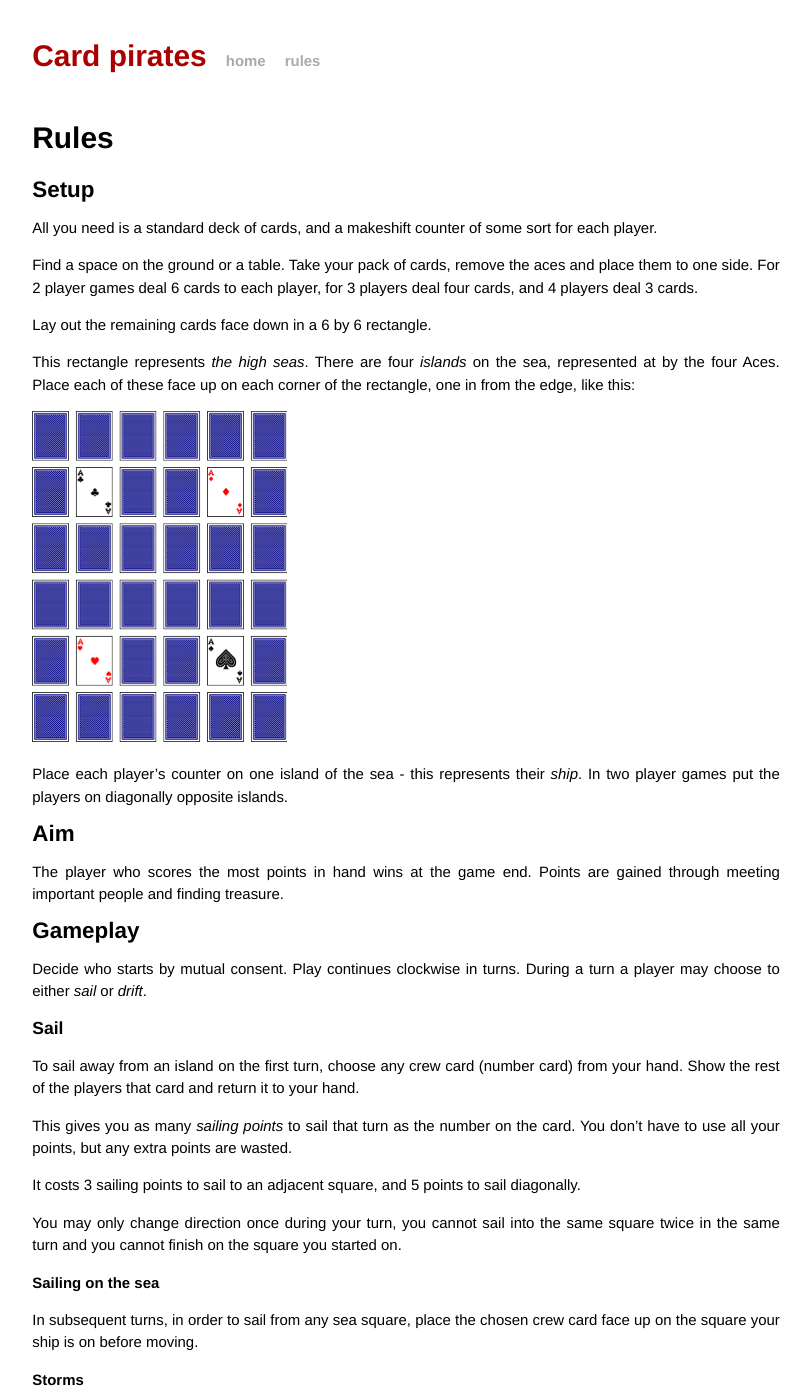
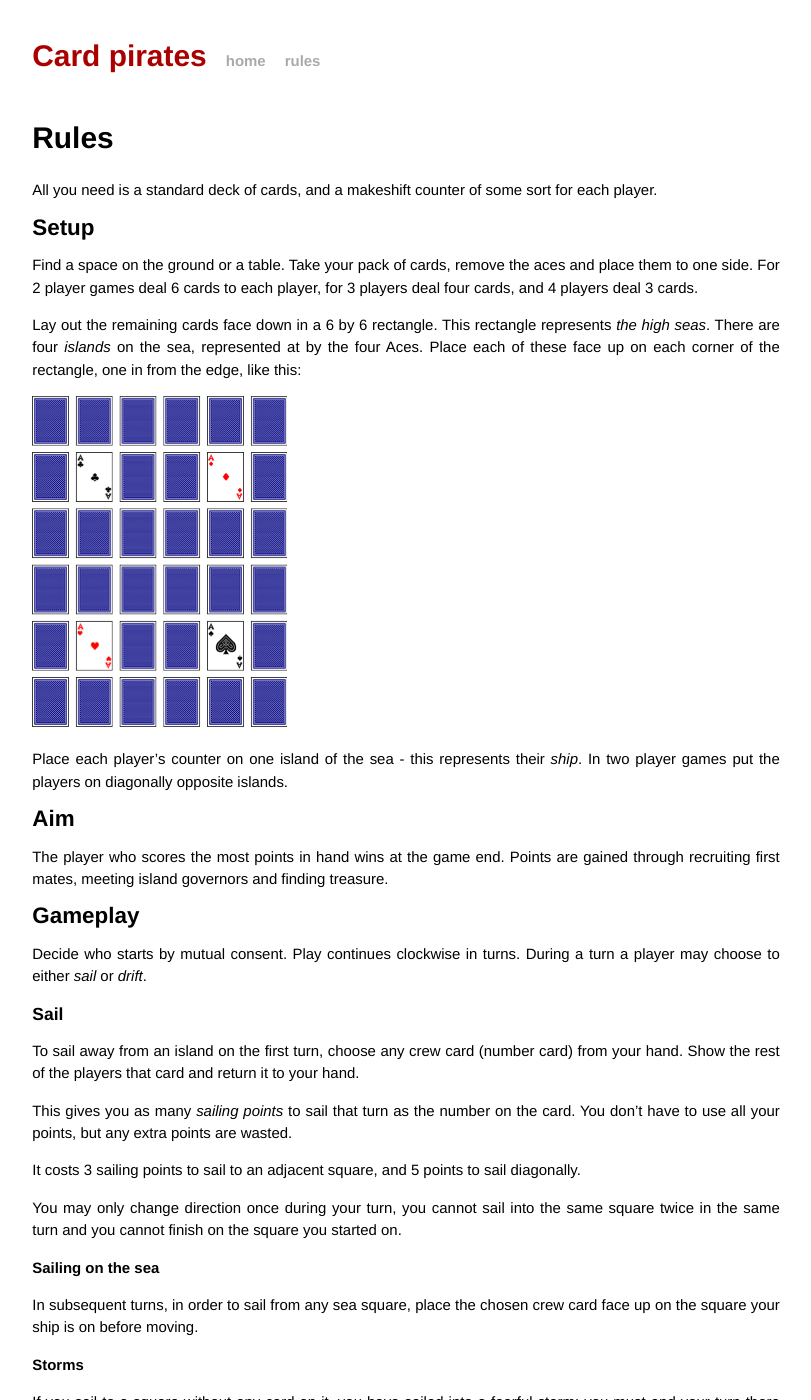
Before and after one commit to chrismdp/cardpirates, a Jekyll site: the page built from rules/index.md, in a window 1280 px wide and 1400 px high. Shown: the whole window, without its empty margins (234-1045 px from the left). Built offline with Jekyll 4.4.1, drawn with Linux system fonts in a browser that asks for light colours.

Commit message:
Ads + rules tweaks

```diff
--- /dev/null
+++ b/_includes/ad-skyscraper.html
@@ -0,0 +1,13 @@
+<div class='ad' style='float: right; margin: 0 0 20px 10px'>
+  <script type="text/javascript"><!--
+  google_ad_client = "ca-pub-8154219486027373";
+  /* cardpirates */
+  google_ad_slot = "9921100028";
+  google_ad_width = 160;
+  google_ad_height = 600;
+  //-->
+  </script>
+  <script type="text/javascript"
+  src="http://pagead2.googlesyndication.com/pagead/show_ads.js">
+  </script>
+</div>
--- a/_layouts/default.html
+++ b/_layouts/default.html
@@ -22,19 +22,6 @@
               <a class="extra" href="/">home</a>
               <a class="extra" href="/rules">rules</a>
             </div>
-            <div class='ad' style='float: right'>
-              <script type="text/javascript"><!--
-              google_ad_client = "ca-pub-8154219486027373";
-              /* cardpirates */
-              google_ad_slot = "9921100028";
-              google_ad_width = 160;
-              google_ad_height = 600;
-              //-->
-              </script>
-              <script type="text/javascript"
-              src="http://pagead2.googlesyndication.com/pagead/show_ads.js">
-              </script>
-            </div>
 
                 {{ content }}
 
--- a/rules/index.md
+++ b/rules/index.md
@@ -5,15 +5,15 @@
 
 # Rules
 
-## Setup
+{% include ad-skyscraper.html %}
 
 All you need is a standard deck of cards, and a makeshift counter of some sort for each player.
 
+## Setup
+
 Find a space on the ground or a table. Take your pack of cards, remove the aces and place them to one side. For 2 player games deal 6 cards to each player, for 3 players deal four cards, and 4 players deal 3 cards.
 
-Lay out the remaining cards face down in a 6 by 6 rectangle.
-
-This rectangle represents *the high seas*. There are four *islands* on the sea, represented at by the four Aces. Place each of these face up on each corner of the rectangle, one in from the edge, like this:
+Lay out the remaining cards face down in a 6 by 6 rectangle. This rectangle represents *the high seas*. There are four *islands* on the sea, represented at by the four Aces. Place each of these face up on each corner of the rectangle, one in from the edge, like this:
 
 ![setup]({{site.url}}/assets/setup.png)
 
@@ -21,7 +21,7 @@
 
 ## Aim
 
-The player who scores the most points in hand wins at the game end. Points are gained through meeting important people and finding treasure.
+The player who scores the most points in hand wins at the game end. Points are gained through recruiting first mates, meeting island governors and finding treasure.
 
 ## Gameplay
 
```
